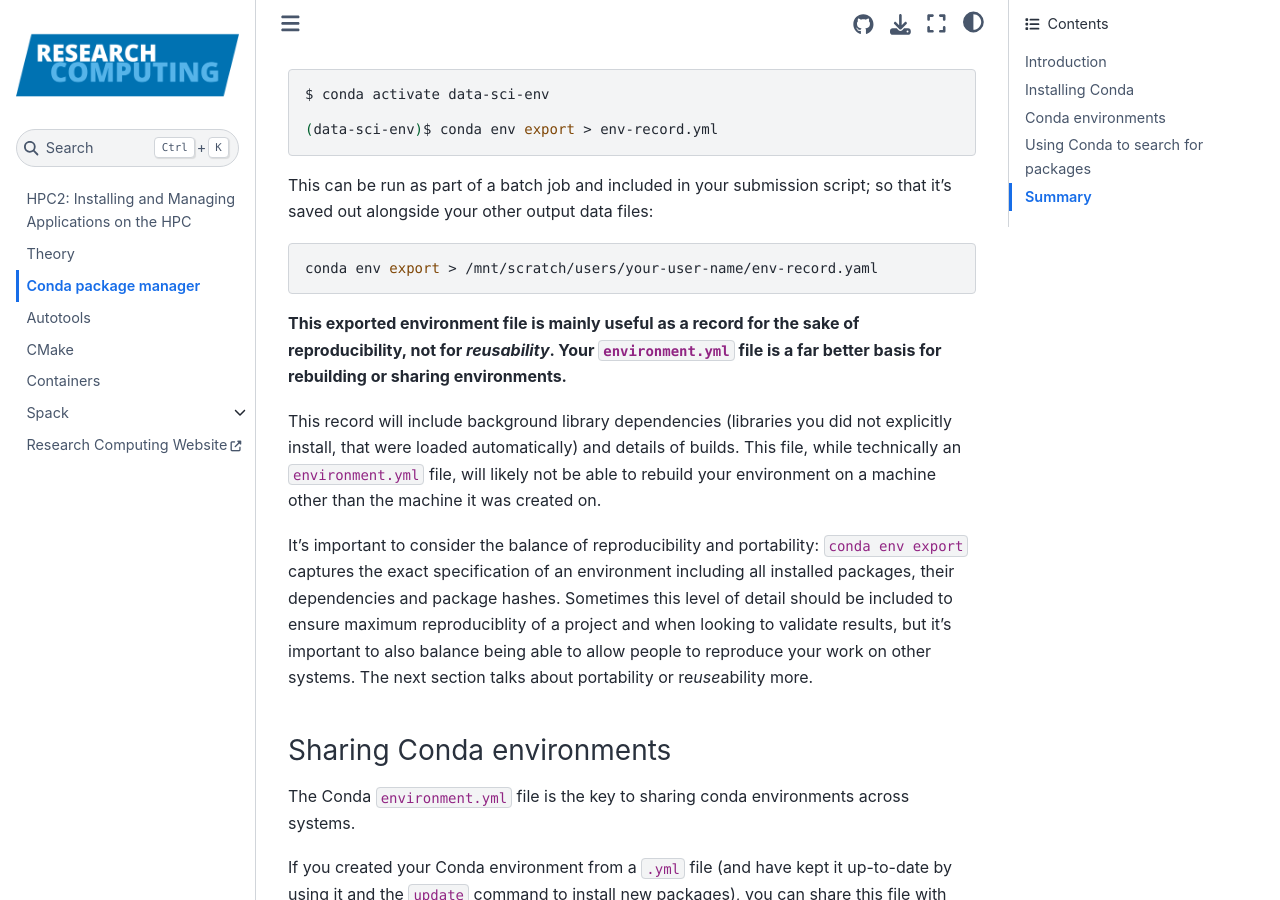
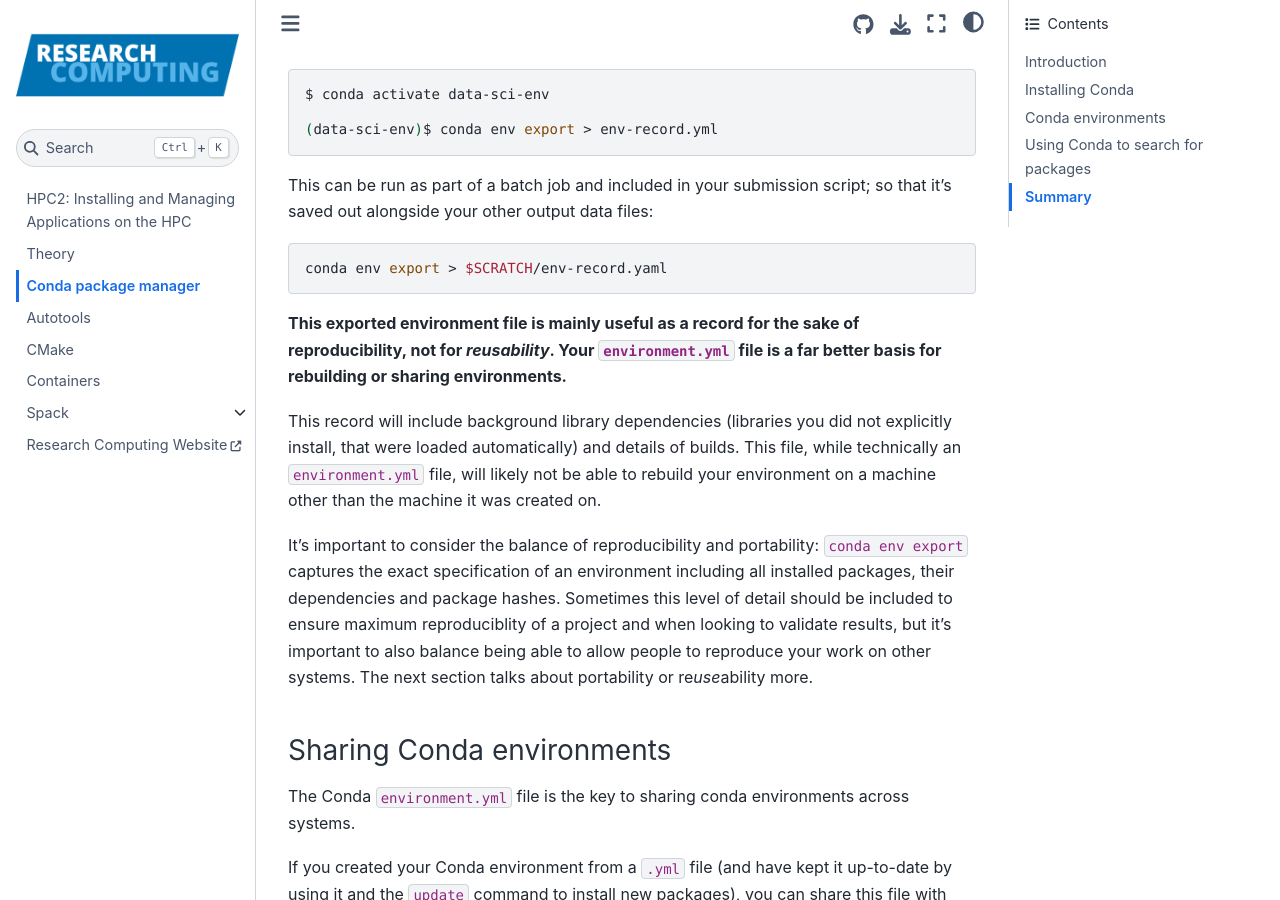
Before and after one commit to ARCTraining/hpc2-software, a Jupyter Book: the page built from book/course/conda.md, in a window 1280 px wide and 900 px high, scrolled down 8809 px. Built offline with Jupyter Book 1.0.4 settings and Sphinx 7.4.7 and the Sphinx Book theme 1.1.4, drawn with Linux system fonts in a browser that asks for light colours.

Commit message:
Update book/course/conda.md
Co-authored-by: John Hodrien <J.H.Hodrien@leeds.ac.uk>

````diff
--- a/book/course/conda.md
+++ b/book/course/conda.md
@@ -685,7 +685,7 @@ $ conda activate data-sci-env
 This can be run as part of a batch job and included in your submission script;  so that it's saved out alongside your other output data files:
 
 ```bash
-conda env export > /mnt/scratch/users/your-user-name/env-record.yaml
+conda env export > $SCRATCH/env-record.yaml
 ```
 
 **This exported environment file is mainly useful as a record for the sake of reproducibility, not for *reusability*. Your `environment.yml` file is a far better basis for rebuilding or sharing environments.**
````
